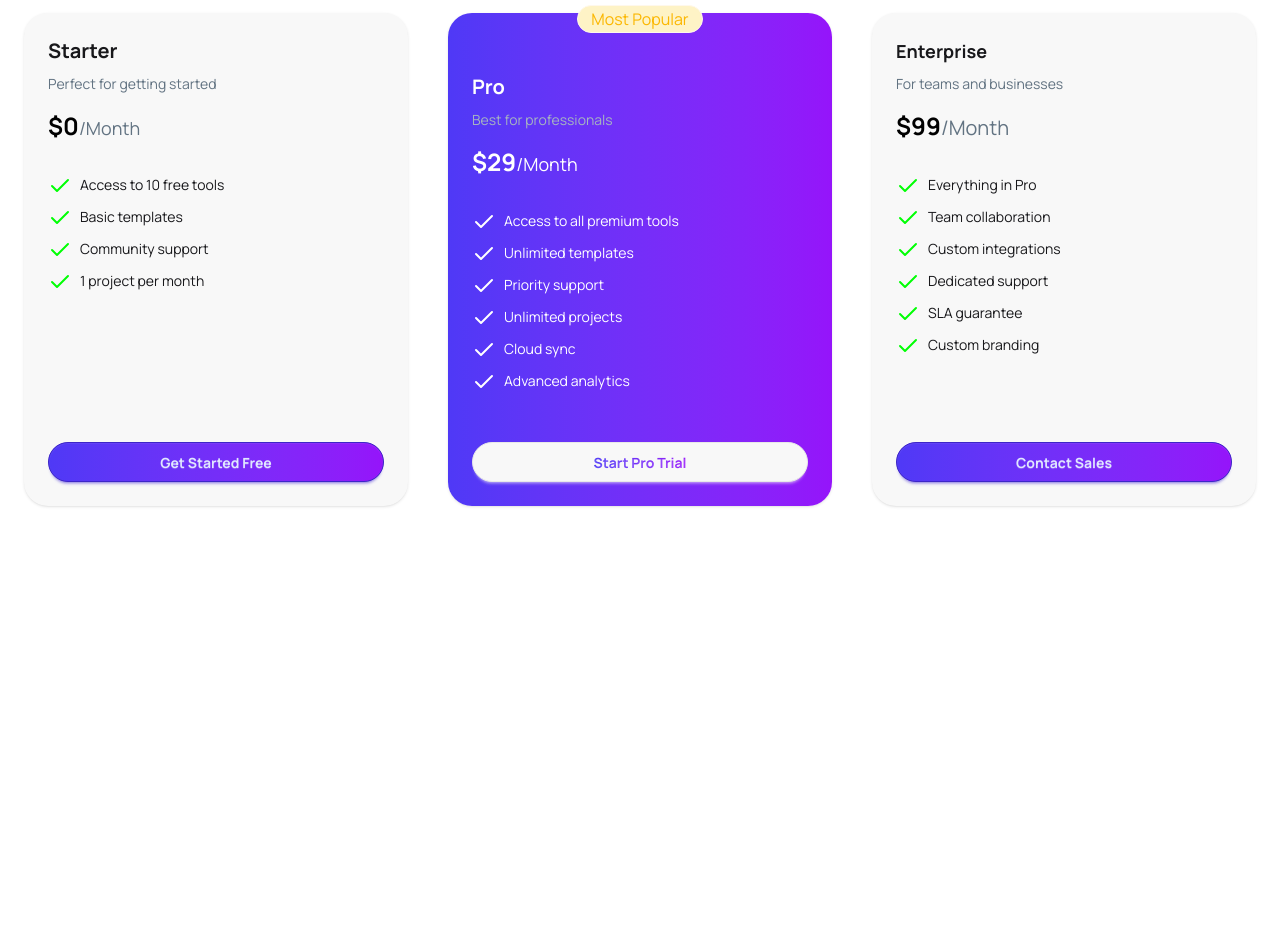
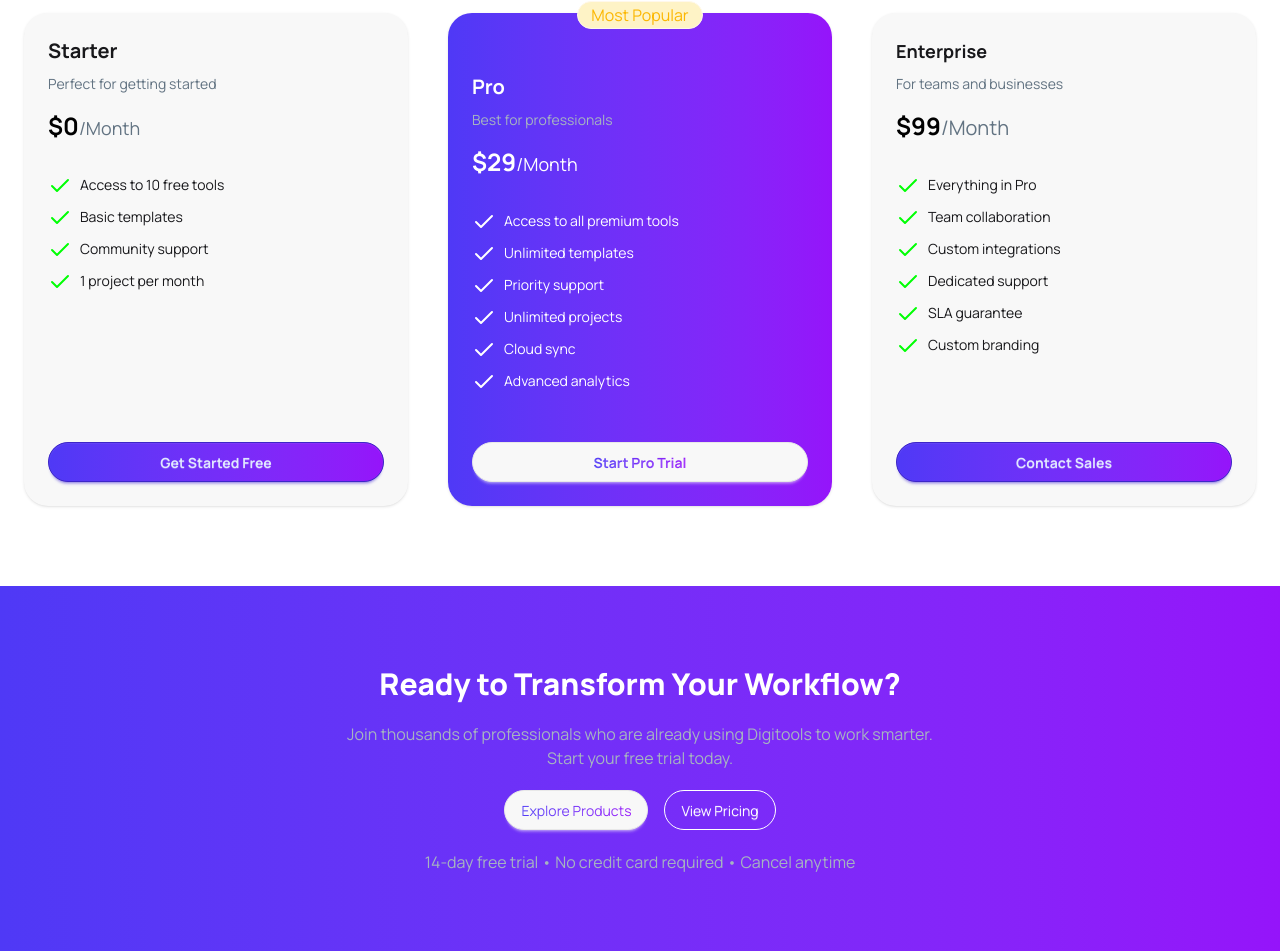
Before and after one commit to Abu-Bakor-Siddik/DigiTools-Platform, a React (Vite) app: page / in a window 1280 px wide. Shown: the part 3767-4718 px from the top of the page. Before the commit the page ends 4353 px from the top, so only its background shows below. Built offline with nearby package versions, Linux system fonts and the light colour scheme.

Commit message:
added transform section fully

```diff
--- a/src/App.jsx
+++ b/src/App.jsx
@@ -7,6 +7,7 @@ import ProductSection from './components/Homepage/ProductSection/ProductSection'
 import { ToastContainer } from 'react-toastify'
 import GetStarted from './components/Homepage/GetStarted/GetStarted'
 import Pricing from './components/Homepage/Pricing/Pricing'
+import TransformSection from './components/Homepage/TransformSection/TransformSection'
 
 const fetchProduct = async() => {
   const res = await fetch('/productData.json')
@@ -38,6 +39,7 @@ function App() {
           <Pricing></Pricing>
       </Suspense>
 
+      <TransformSection></TransformSection>
     </>
   )
 }
--- /dev/null
+++ b/src/components/Homepage/TransformSection/TransformSection.jsx
@@ -0,0 +1,19 @@
+import React from 'react';
+
+const TransformSection = () => {
+    return (
+        <div className='bg-linear-to-r from-[#4f39f6] to-[#9514fa] container mx-auto text-[white] p-20 '>
+            <div className='flex flex-col items-center space-y-5'>
+                <h2 className='text-3xl font-extrabold!'>Ready to Transform Your Workflow?</h2>
+                <p className='text-center text-[#a6b4c0] '>Join thousands of professionals who are already using Digitools to work smarter. <br />Start your free trial today.</p>
+            </div>
+            <div className='flex gap-4 justify-center my-5'>
+                <button class="btn rounded-full"> <span className='text-transparent bg-clip-text bg-linear-to-r from-[#4f39f6] to-[#9514fa]'>Explore Products</span></button>
+                <button class="btn rounded-full btn-outline">View Pricing</button>
+            </div>
+            <p className='text-center text-[#a6b4c0] '>14-day free trial • No credit card required • Cancel anytime</p>
+        </div>
+    );
+};
+
+export default TransformSection;
--- a/src/components/Ui/PricingCard.jsx
+++ b/src/components/Ui/PricingCard.jsx
@@ -41,7 +41,7 @@ const PricingCard = () => {
 
             <div className="card w-96 bg-linear-to-r from-[#4f39f6] to-[#9514fa] shadow-sm rounded-3xl text-[white]">
                 <div className="card-body">
-                    <div className='flex justify-center relative -top-8'>
+                    <div className='flex justify-center relative -top-9'>
                         <span className="badge badge-soft bg-[#FEF3C6] rounded-full badge-lg badge-warning">Most Popular</span>
                     </div>
 
```
